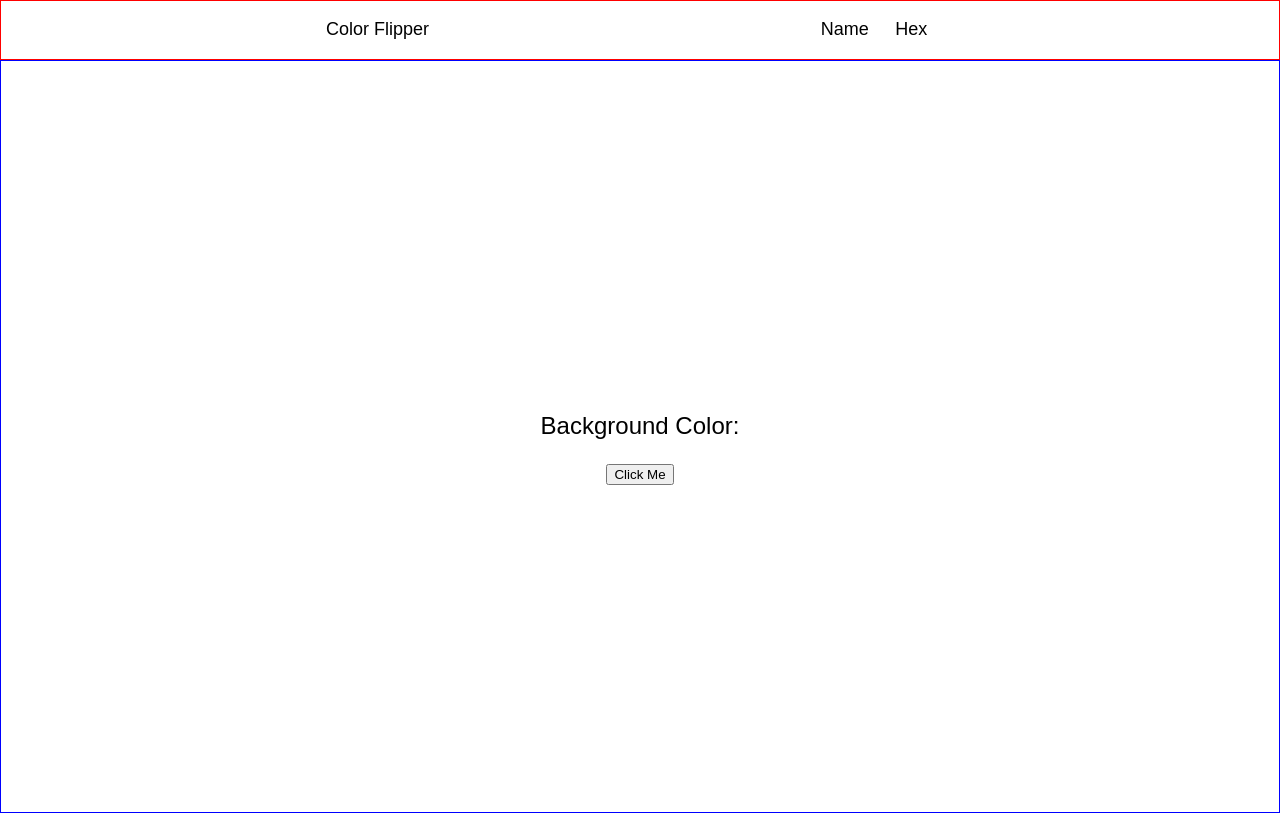
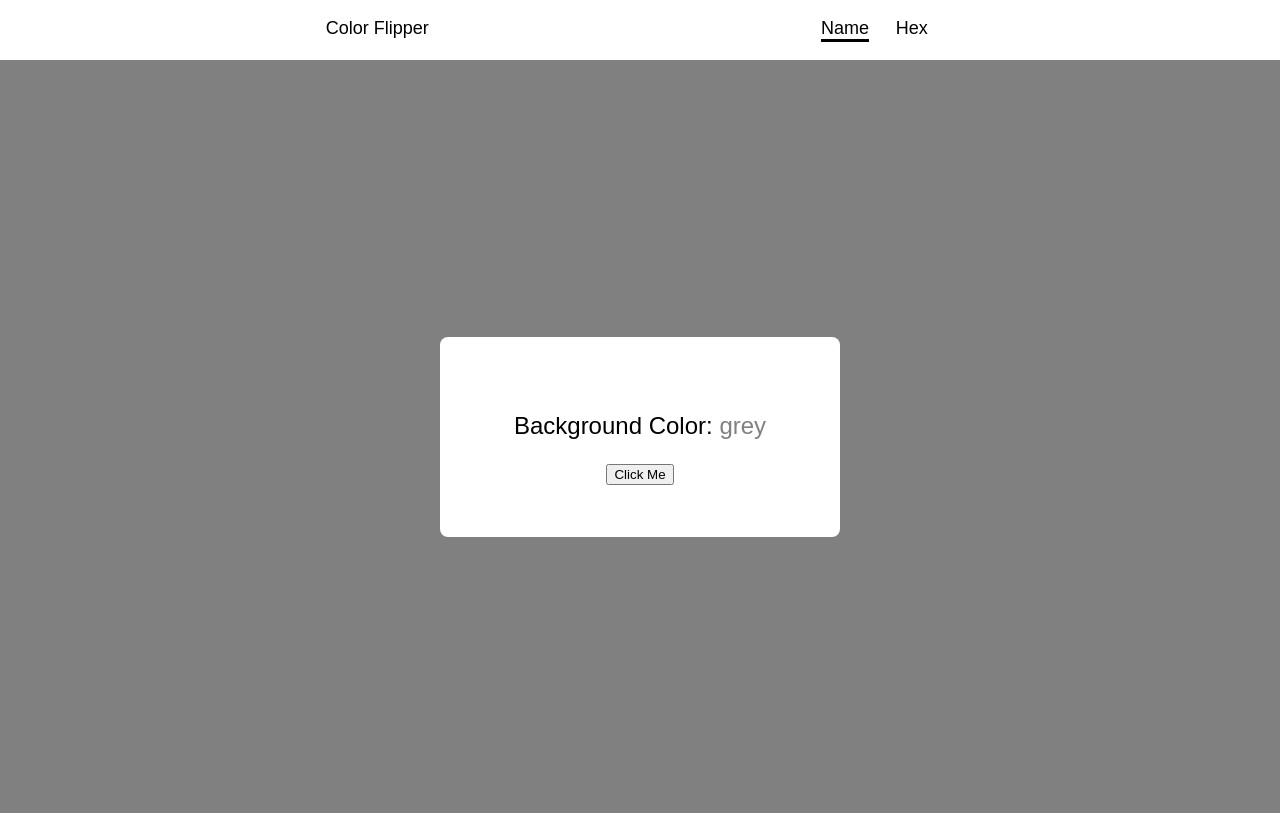
Before and after one commit to ryanfuhrman/color-flipper, a plain HTML site: page index.html in a window 1280 px wide. Both pictures are taken after a click on the item "Name". Drawn offline with Linux system fonts and the light colour scheme.

Commit message:
Moved color change functionality into changeColor function

```diff
--- a/index.html
+++ b/index.html
@@ -16,10 +16,12 @@
       </ul>
     </nav>
     <div class="main">
-      <p class="current-color">
-        Background Color: <span class="color-span"></span>
-      </p>
-      <button class="color-btn">Click Me</button>
+      <div class="box">
+        <p class="current-color">
+          Background Color: <span class="color-span"></span>
+        </p>
+        <button class="color-btn">Click Me</button>
+      </div>
     </div>
     <script src="main.js"></script>
   </body>
--- a/main.js
+++ b/main.js
@@ -24,13 +24,27 @@ const colors = [
   { name: "olive", hex: "#808000" },
 ];
 
-name.addEventListener("click", () => (colorType = "name"));
-hex.addEventListener("click", () => (colorType = "hex"));
+name.addEventListener("click", () => {
+  colorType = "name";
+  hex.style = `border-bottom: none`;
+  name.style = `border-bottom: 3px solid black`;
+});
+hex.addEventListener("click", () => {
+  colorType = "hex";
+  name.style = `border-bottom: none`;
+  hex.style = `border-bottom: 3px solid black`;
+});
 
 colorBtn.addEventListener("click", () => {
+  changeColor();
+});
+
+function changeColor() {
   const randomColor =
     colors[Math.floor(Math.random() * colors.length)][colorType];
-  console.log(randomColor);
   colorSpan.innerHTML = randomColor;
+  colorSpan.style = `color: ${randomColor}`;
   document.body.style = `background-color: ${randomColor}`;
-});
+}
+
+changeColor();
--- a/styles.css
+++ b/styles.css
@@ -12,7 +12,7 @@ body {
 }
 
 .navbar {
-  border: 1px solid red;
+  background-color: #fff;
   width: 100%;
   height: 8%;
   font-size: 18px;
@@ -30,13 +30,32 @@ body {
 }
 
 .navbar-item {
+  cursor: pointer;
+}
+
+.navbar-item:hover {
+  font-weight: bold;
+}
+
+.navbar-item.name {
+  border-bottom: 3px solid black;
 }
 
 .main {
-  border: 1px solid blue;
   width: 100%;
   height: 100%;
   font-size: 24px;
+  display: flex;
+  flex-direction: column;
+  justify-content: center;
+  align-items: center;
+}
+
+.box {
+  background-color: #fff;
+  height: 200px;
+  width: 400px;
+  border-radius: 8px;
   display: flex;
   flex-direction: column;
   justify-content: center;
```
